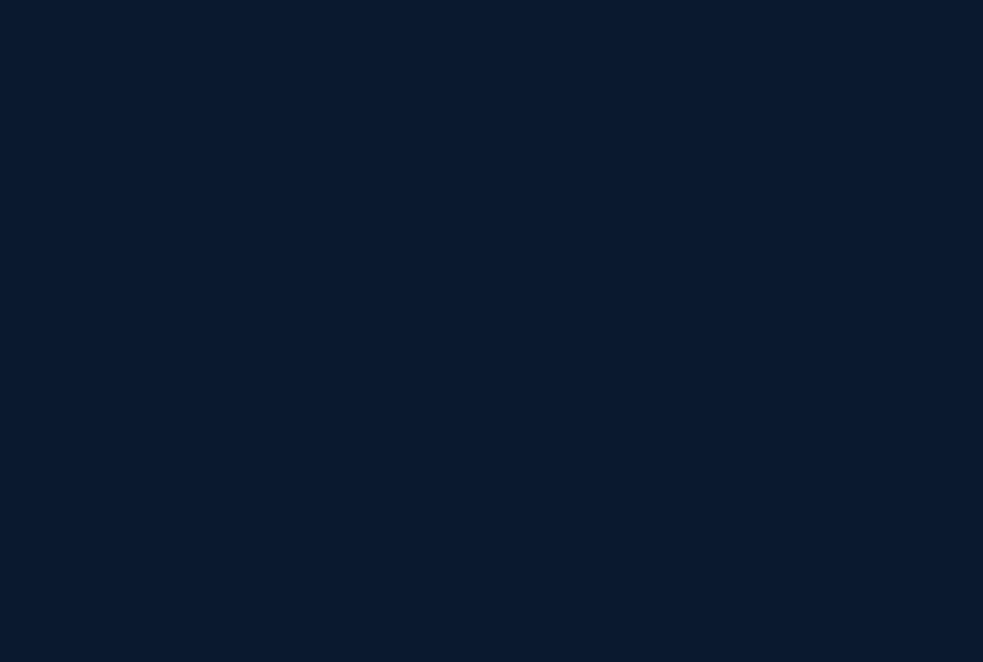
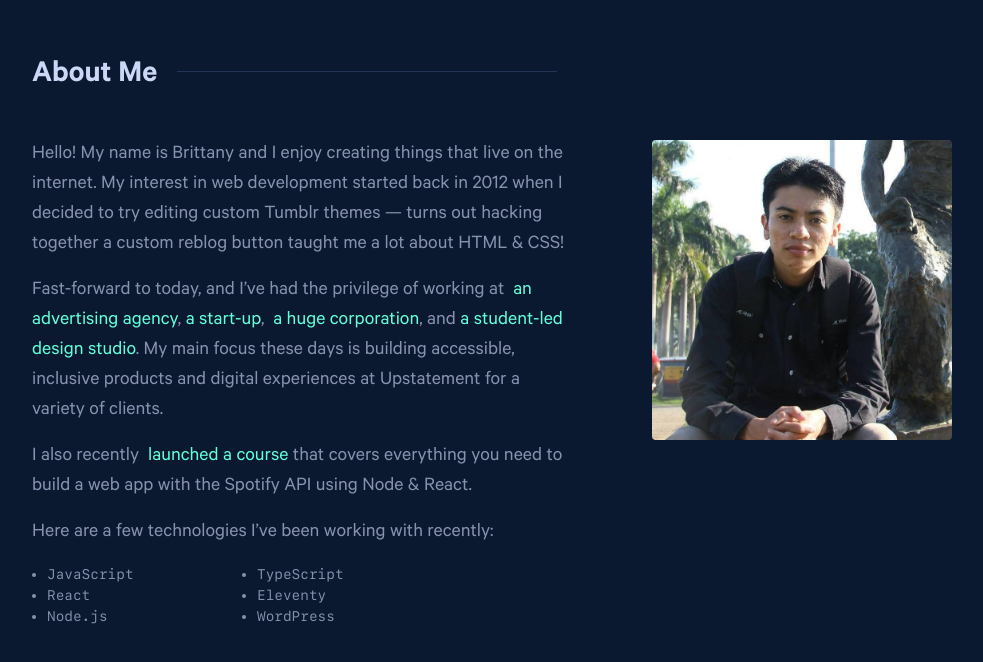
Before and after one commit to oktorakevinarigi/my-portfolio, a Next.js app: page / in a window 1280 px wide. Shown: the part 848-1510 px from the top of the page, without its empty margins (108-1091 px from the left). Before the commit the page ends 800 px from the top, so only its background shows below. Built offline with nearby package versions, Linux system fonts and the light colour scheme.

Commit message:
Create UI About

```diff
--- a/next.config.mjs
+++ b/next.config.mjs
@@ -1,4 +1,8 @@
 /** @type {import('next').NextConfig} */
-const nextConfig = {};
+const nextConfig = {
+  compiler: {
+    styledComponents: true,
+  },
+};
 
 export default nextConfig;
--- a/src/app/page.tsx
+++ b/src/app/page.tsx
@@ -1,3 +1,4 @@
+import { About } from "@/components/about";
 import { Hero } from "@/components/hero";
 import { Header } from "@/layouts/header";
 import { SimpleBlock } from "@/layouts/simple-block";
@@ -8,6 +9,7 @@ export default function Home() {
       <Header />
       <SimpleBlock>
         <Hero />
+        <About />
       </SimpleBlock>
     </>
   );
--- /dev/null
+++ b/src/components/about/index.tsx
@@ -0,0 +1,56 @@
+import Image from "next/image";
+
+import { Box, Container, Description, Flex, Title, Unordered } from "./style";
+
+export function About() {
+  return (
+    <Container>
+      <Title>About Me</Title>
+      <Flex>
+        <Box $flex={1.5}>
+          <Description>
+            Hello! My name is Brittany and I enjoy creating things that live on the internet. My
+            interest in web development started back in 2012 when I decided to try editing custom
+            Tumblr themes — turns out hacking together a custom reblog button taught me a lot about
+            HTML & CSS!
+          </Description>
+          <Description>
+            Fast-forward to today, and I’ve had the privilege of working at &nbsp;
+            <a href="#">an advertising agency</a>, <a href="#">a start-up</a>, &nbsp;
+            <a href="#">a huge corporation</a>, and <a href="#">a student-led design studio</a>. My
+            main focus these days is building accessible, inclusive products and digital experiences
+            at Upstatement for a variety of clients.
+          </Description>
+          <Description>
+            I also recently &nbsp;
+            <a href="#">launched a course</a> that covers everything you need to build a web app
+            with the Spotify API using Node & React.
+          </Description>
+          <Description>Here are a few technologies I’ve been working with recently:</Description>
+          <Unordered>
+            <li>JavaScript</li>
+            <li>TypeScript</li>
+            <li>React</li>
+            <li>Eleventy</li>
+            <li>Node.js</li>
+            <li>WordPress</li>
+          </Unordered>
+        </Box>
+        <Box>
+          <Image
+            src="/images/photo.jpg"
+            alt="profile"
+            fill
+            style={{
+              borderRadius: "4px",
+              objectFit: "cover",
+              objectPosition: "top",
+              maxWidth: "300px",
+              maxHeight: "300px",
+            }}
+          />
+        </Box>
+      </Flex>
+    </Container>
+  );
+}
--- /dev/null
+++ b/src/components/about/style.ts
@@ -0,0 +1,62 @@
+"use client";
+import styled from "styled-components";
+
+export const Container = styled.section`
+  padding: 100px 0;
+`;
+
+export const Flex = styled.div`
+  display: flex;
+  gap: 50px;
+`;
+
+export const Box = styled.div<{ $flex?: number }>`
+  flex: ${props => props.$flex ?? 1};
+  position: relative;
+`;
+
+export const Title = styled.h2`
+  font-size: var(--32);
+  display: flex;
+  align-items: center;
+  margin-bottom: 40px;
+
+  &::after {
+    content: "";
+    position: relative;
+    top: -5px;
+    flex: 1;
+    height: 1px;
+    margin-left: 20px;
+    max-width: 380px;
+    background-color: var(--lightest-navy);
+  }
+`;
+
+export const Description = styled.p`
+  font-size: var(--fz-xl);
+  color: var(--slate);
+  max-width: 540px;
+  margin-bottom: var(--16);
+
+  a {
+    color: var(--green);
+    text-decoration: none;
+  }
+  a:hover {
+    text-decoration: underline;
+    text-decoration-thickness: 0.5px;
+    text-underline-offset: 4px;
+  }
+`;
+
+export const Unordered = styled.ul`
+  display: grid;
+  grid-template-columns: repeat(2, minmax(140px, 200px));
+  gap: 0px 10px;
+  padding: 0px;
+  margin: 0px 15px 0px;
+  color: var(--slate);
+  font-family: var(--font-sf-mono);
+  font-size: var(--fz-sm);
+`;
--- a/src/components/hero/index.tsx
+++ b/src/components/hero/index.tsx
@@ -5,7 +5,7 @@ export function Hero() {
     <Container>
       <Title>Hi, my name is</Title>
       <SubTitle>Oktora Kevin Arigi</SubTitle>
-      <SubTitle color="var(--slate)">Sr. Frontend Engineer</SubTitle>
+      <SubTitle $color="var(--slate)">Sr. Frontend Engineer</SubTitle>
       <Description>
         I’m a software engineer specializing in building (and occasionally designing) exceptional
         digital experiences. Currently, I’m focused on building accessible, human-centered products
--- a/src/components/hero/style.ts
+++ b/src/components/hero/style.ts
@@ -1,8 +1,8 @@
 "use client";
 import styled from "styled-components";
 
-export const Container = styled.div`
-  height: calc(100svh - 100px);
+export const Container = styled.section`
+  height: 100svh;
   display: flex;
   justify-content: center;
   flex-direction: column;
@@ -16,10 +16,10 @@ export const Title = styled.h1`
   margin-left: 2px;
 `;
 
-export const SubTitle = styled.h2<{ color?: string }>`
+export const SubTitle = styled.h2<{ $color?: string }>`
   font-size: 5rem;
   font-weight: 600;
-  color: ${props => props.color};
+  color: ${props => props.$color};
   line-height: 1.1;
 `;
 
--- a/src/layouts/header/style.ts
+++ b/src/layouts/header/style.ts
@@ -8,6 +8,9 @@ export const Container = styled.header`
   font-family: var(--font-sf-mono);
   height: 100px;
   padding: 0 2rem;
+  position: absolute;
+  left: 0;
+  right: 0;
 `;
 
 export const Flex = styled.div`
--- a/src/styles/variables.ts
+++ b/src/styles/variables.ts
@@ -14,6 +14,13 @@ const variables = css`
     --10: 0.625rem; /* 10px */
     --12: 0.75rem; /* 12px */
     --14: 0.875rem; /* 14px */
+    --16: 1rem; /* 16px */
+    --18: 1.125rem; /* 18px */
+    --20: 1.25rem; /* 20px */
+    --24: 1.5rem; /* 24px */
+    --30: 1.875rem; /* 30px */
+    --32: 2rem; /* 32px */
+    --36: 2.25rem; /* 36px */
 
     --fz-2xs: 0.625rem; /* 10px */
     --fz-xs: 0.75rem; /* 12px */
@@ -42,6 +49,7 @@ const variables = css`
 
     --green: #64ffda;
     --slate: #8892b0;
+    --lightest-navy: #233554;
   }
 `;
 
```
Also changed, not shown: public/images/photo.jpg (added).
